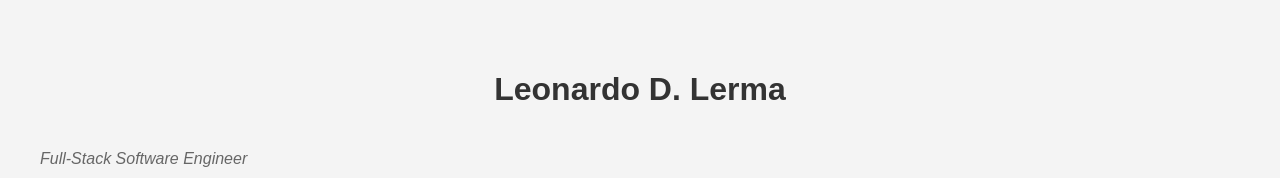
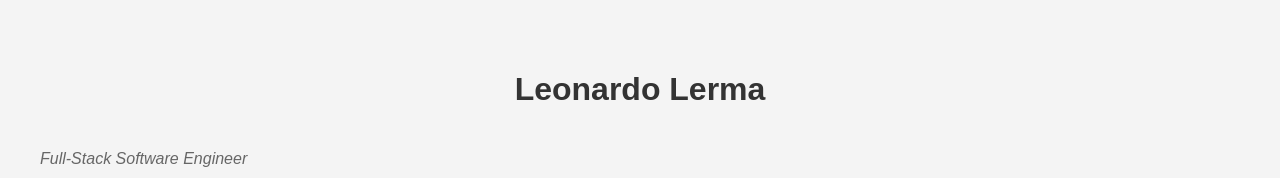
Before and after one commit to LeoLermaV/personal-website, a plain HTML site: page index.html in a window 1280 px wide. Shown: the top 178 px of the page. Drawn offline with Linux system fonts and the light colour scheme.

Commit message:
remove middlen name

```diff
--- a/index.html
+++ b/index.html
@@ -10,7 +10,7 @@
 
   <body>
     <header>
-      <h1>Leonardo D. Lerma</h1>
+      <h1>Leonardo Lerma</h1>
 
       <p>Full-Stack Software Engineer</p>
       <ul>
```
